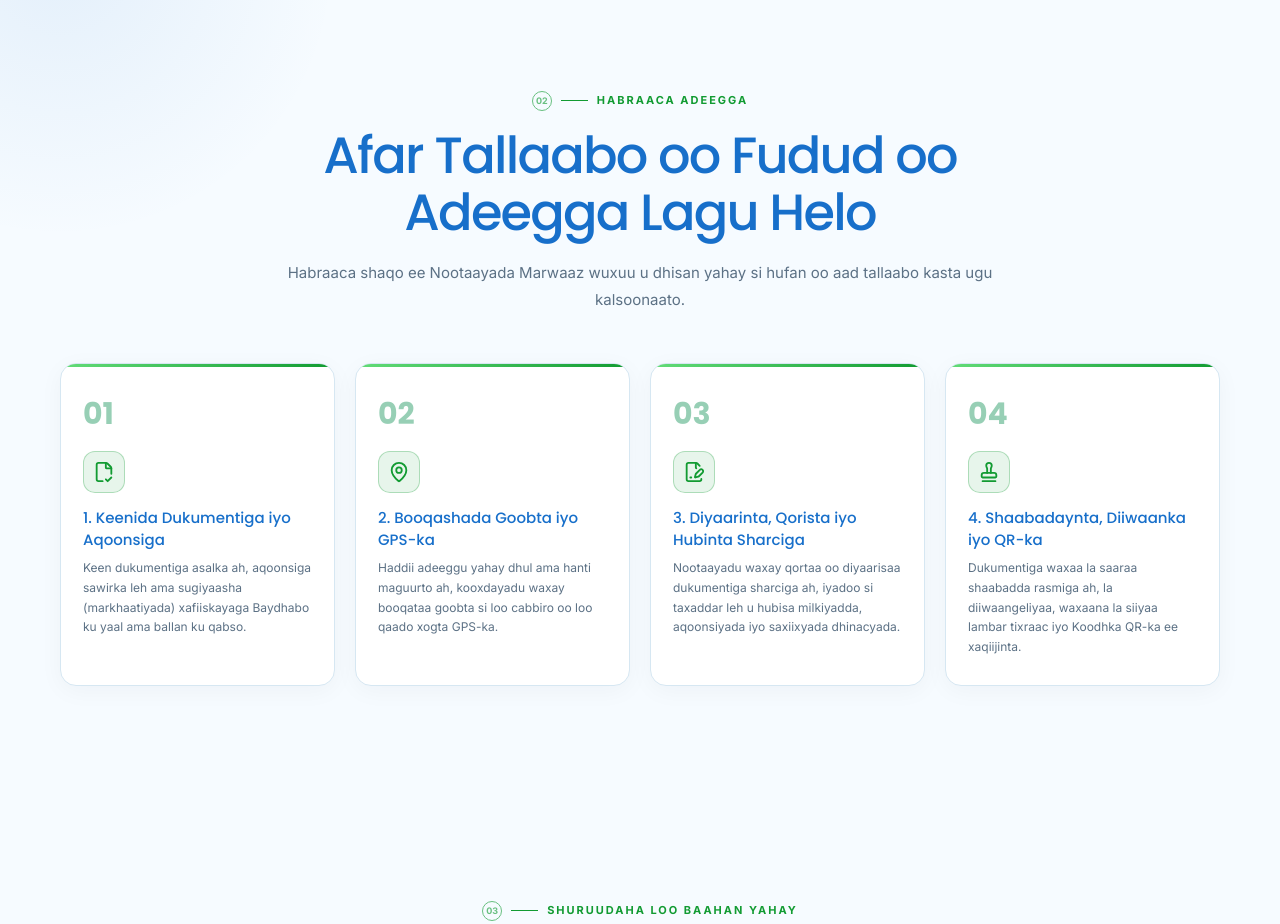
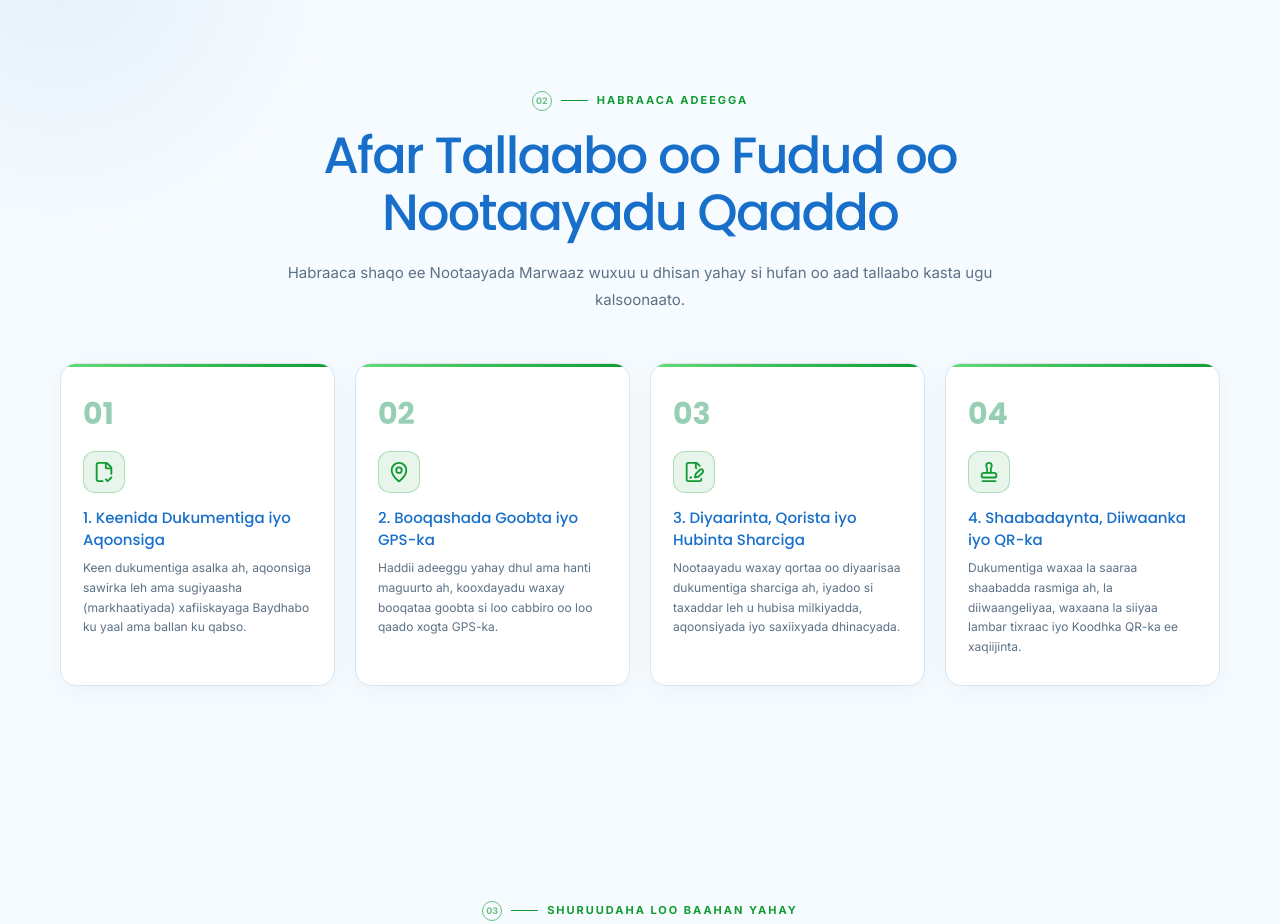
Before and after one commit to marwaaz-nm/marwaazpn, a Next.js app: page / in a window 1280 px wide. Shown: the part 3320-4244 px from the top of the page. Built offline with nearby package versions, Linux system fonts and the light colour scheme.

Commit message:
Update process section title to Afar Tallaabo oo Fudud oo Nootaayadu Qaaddo

```diff
--- a/app/page.tsx
+++ b/app/page.tsx
@@ -257,7 +257,7 @@ export default function Home() {
       </section>
 
       <section className="section process-section">
-        <SectionHeading eyebrow="HABRAACA ADEEGGA" title="Afar Tallaabo oo Fudud oo Adeegga Lagu Helo" copy="Habraaca shaqo ee Nootaayada Marwaaz wuxuu u dhisan yahay si hufan oo aad tallaabo kasta ugu kalsoonaato." index="02" />
+        <SectionHeading eyebrow="HABRAACA ADEEGGA" title="Afar Tallaabo oo Fudud oo Nootaayadu Qaaddo" copy="Habraaca shaqo ee Nootaayada Marwaaz wuxuu u dhisan yahay si hufan oo aad tallaabo kasta ugu kalsoonaato." index="02" />
         <div className="process-grid">{steps.map((step, index) => { const Icon = step.icon; return <motion.div className="process-step" key={step.title} initial={{ opacity: 0, y: 20 }} whileInView={{ opacity: 1, y: 0 }} viewport={{ once: true, amount: 0.3 }} transition={{ delay: index * 0.1, duration: 0.45 }}><span className="process-number">{String(index + 1).padStart(2, "0")}</span><span className="process-icon"><Icon size={22} /></span><h3>{step.title}</h3><p>{step.description}</p></motion.div>; })}</div>
       </section>
 
```
